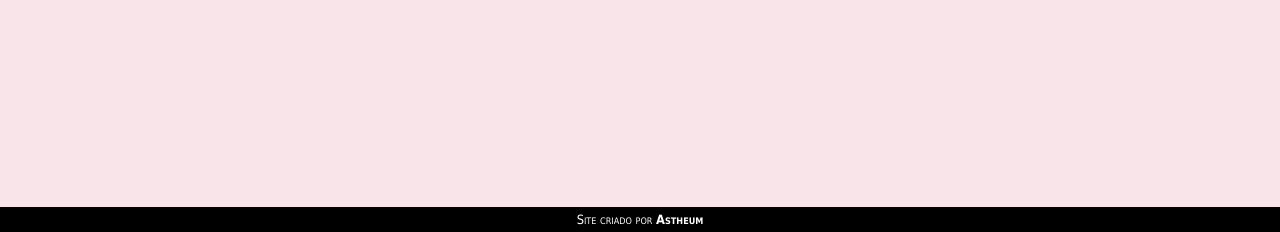
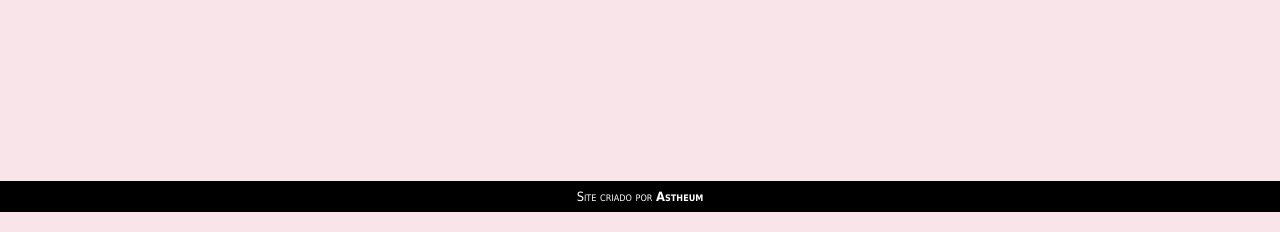
Before and after one commit to Astheum/Lologo-Landing-Page, a plain HTML site: page index.html in a window 1280 px wide. Shown: the part 691-923 px from the top of the page. Drawn offline with Linux system fonts and the light colour scheme; a script that the page names is missing; a web font is replaced by a local one.

Commit message:
Update style.css

```diff
--- a/style.css
+++ b/style.css
@@ -199,12 +199,13 @@ input[type='radio']:checked{
 }
 
 footer{
-    margin-top: 210px;
+    position:relative;
+    bottom: -23vh;
     background-color: black;
     color: white;
     text-align: center;
     font-size: 0.8em;
-    padding: 5px;
+    padding: 8px;
     font-family: var(--tahoma);
     font-variant: small-caps;
 }
@@ -217,5 +218,5 @@ footer a{
 
 footer a:hover{
     text-decoration: underline;
-    color: #ff4177;
+    color: var(--cor1);
 }
```
